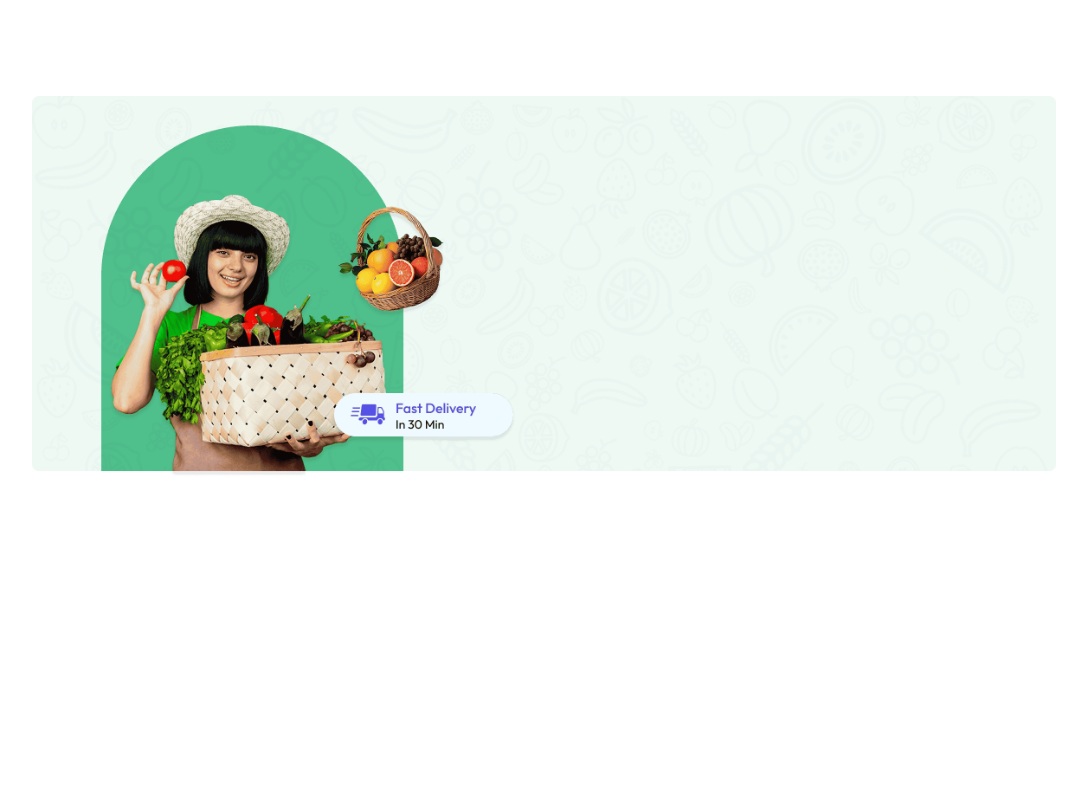
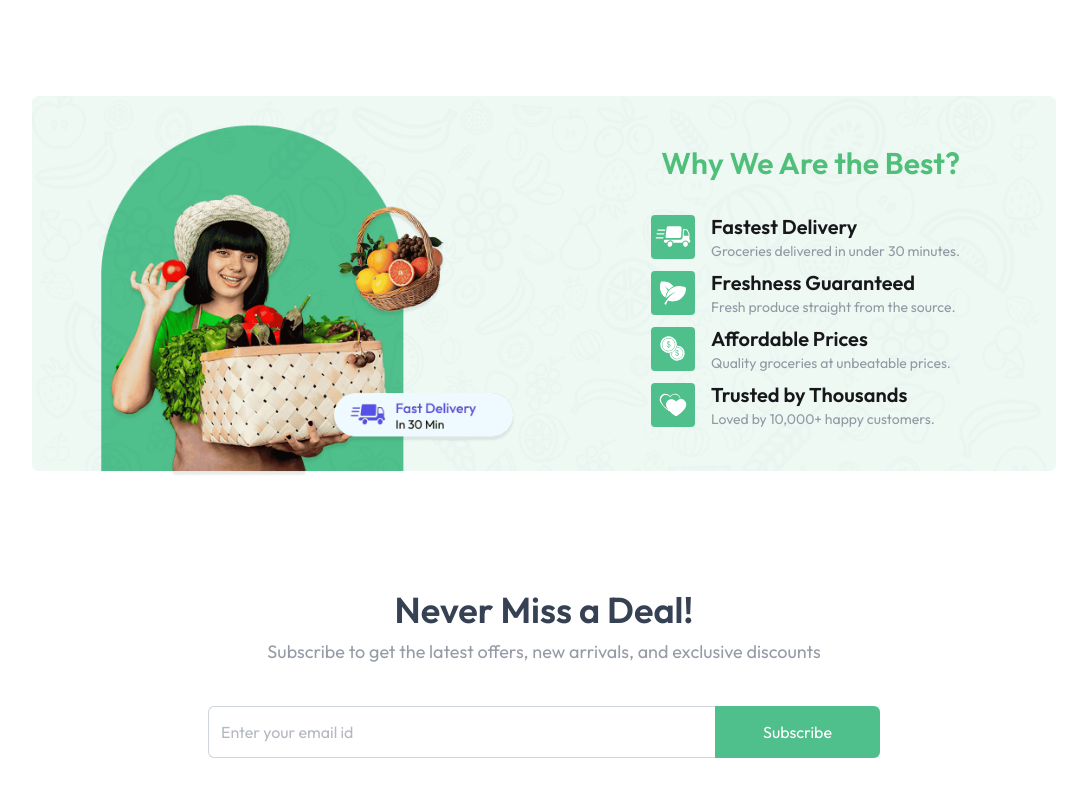
Before and after one commit to alaminjim/Grocery_Delivery, a React (Vite) app in the folder Grocery Delivery/grocery-shop-client/: page / in a window 1280 px wide. Shown: the part 1184-1980 px from the top of the page, without its empty margins (96-1183 px from the left). Before the commit the page ends 1662 px from the top, so only its background shows below. Built offline with nearby package versions, Linux system fonts and the light colour scheme.

Commit message:
added news letter

```diff
--- a/Grocery Delivery/grocery-shop-client/src/Components/BottomBanner.jsx
+++ b/Grocery Delivery/grocery-shop-client/src/Components/BottomBanner.jsx
@@ -1,4 +1,4 @@
-import { assets } from "../../public/images/assets";
+import { assets, features } from "../../public/images/assets";
 
 const BottomBanner = () => {
   return (
@@ -13,6 +13,30 @@ const BottomBanner = () => {
         src={assets.bottom_banner_image_sm}
         alt=""
       />
+      <div className="absolute inset-0 flex flex-col items-center md:items-end md:justify-center pt-16 md:pt-0 md:pr-24">
+        <h1 className="text-2xl md:text-3xl font-semibold text-[#4fbf7a] mb-6">
+          Why We Are the Best?
+        </h1>
+        <div>
+          {features.map((feature, idx) => (
+            <div className="flex items-center gap-4 mt-2" key={idx}>
+              <img
+                className="md:w-11 w-9"
+                src={feature.icon}
+                alt={feature.title}
+              />
+              <div>
+                <h3 className="text-lg md:text-xl font-semibold">
+                  {feature.title}
+                </h3>
+                <p className="text-gray-500/70 text-xs md:text-sm">
+                  {feature.description}
+                </p>
+              </div>
+            </div>
+          ))}
+        </div>
+      </div>
     </div>
   );
 };
--- /dev/null
+++ b/Grocery Delivery/grocery-shop-client/src/Components/NewsLetter.jsx
@@ -0,0 +1,29 @@
+const NewsLetter = () => {
+  return (
+    <div className="flex flex-col items-center justify-center text-center space-y-2 my-28">
+      <h1 className="md:text-4xl text-2xl font-semibold text-gray-700">
+        Never Miss a Deal!
+      </h1>
+      <p className="md:text-lg text-gray-500/70 pb-8">
+        Subscribe to get the latest offers, new arrivals, and exclusive
+        discounts
+      </p>
+      <form className="flex items-center justify-between max-w-2xl w-full md:h-13 h-12">
+        <input
+          className="border border-gray-300 rounded-md h-full border-r-0 outline-none w-full rounded-r-none px-3 text-gray-500"
+          type="text"
+          placeholder="Enter your email id"
+          required
+        />
+        <button
+          type="submit"
+          className="md:px-12 px-8 h-full text-white bg-[#4fbf8b] hover:bg-[#4fbf8bc4] transition-all cursor-pointer rounded-md rounded-l-none"
+        >
+          Subscribe
+        </button>
+      </form>
+    </div>
+  );
+};
+
+export default NewsLetter;
--- a/Grocery Delivery/grocery-shop-client/src/Pages/Home.jsx
+++ b/Grocery Delivery/grocery-shop-client/src/Pages/Home.jsx
@@ -2,6 +2,7 @@ import BestSeller from "../Components/BestSeller";
 import BottomBanner from "../Components/BottomBanner";
 import Categories from "../Components/Categories";
 import MainBanner from "../Components/MainBanner";
+import NewsLetter from "../Components/NewsLetter";
 
 const Home = () => {
   return (
@@ -11,6 +12,7 @@ const Home = () => {
         <Categories></Categories>
         <BestSeller></BestSeller>
         <BottomBanner></BottomBanner>
+        <NewsLetter></NewsLetter>
       </div>
     </div>
   );
```
